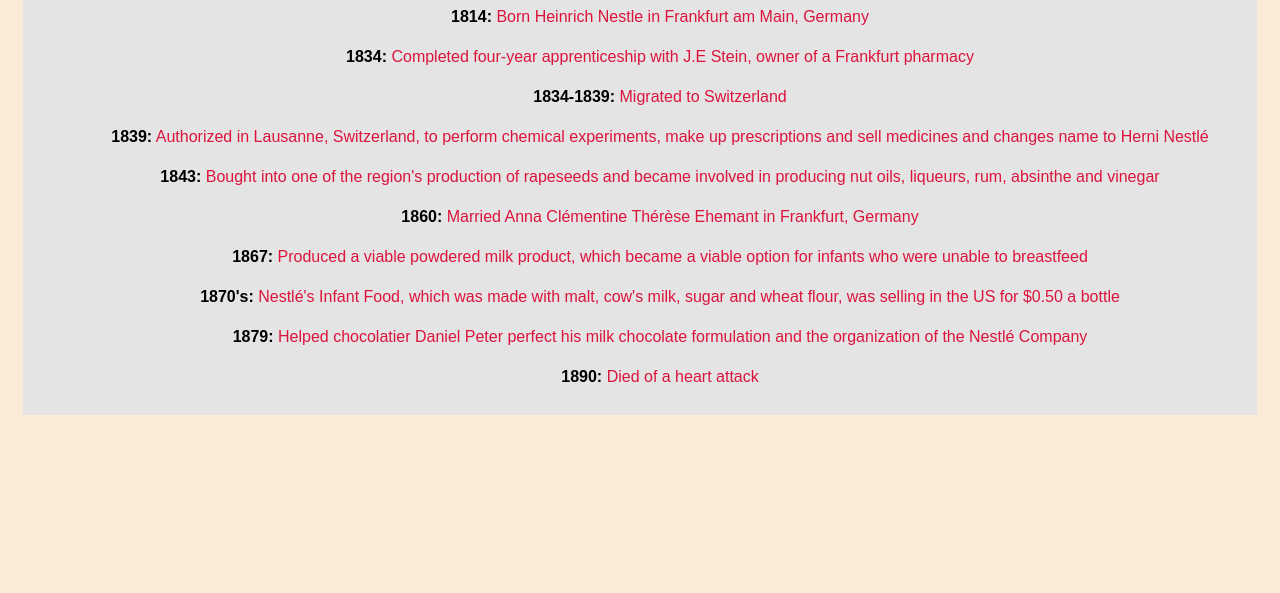
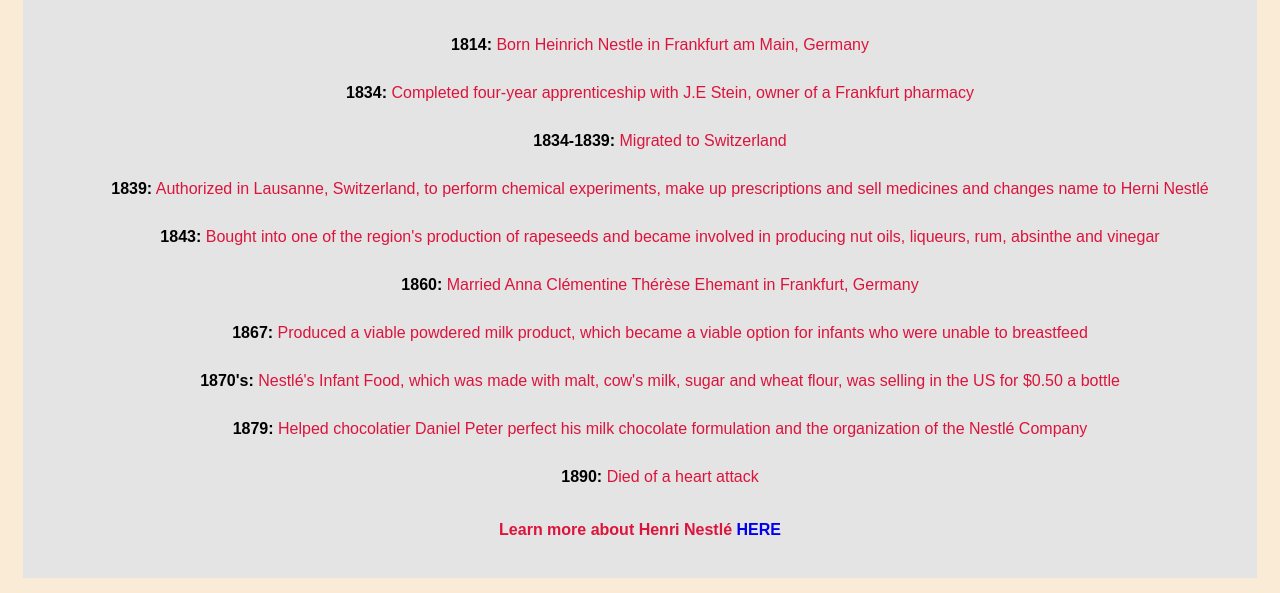
Before and after one commit to GoingOverCs/nestleTribute, a plain HTML site: page index.html in a window 1280 px wide. Shown: the part 532-1125 px from the top of the page. Before the commit the page ends 962 px from the top, so only its background shows below. Drawn offline with Linux system fonts and the light colour scheme.

Commit message:
added link at bottom

```diff
--- a/index.html
+++ b/index.html
@@ -50,6 +50,7 @@
                     <p><span>1890:</span> Died of a heart attack</p>
                 </li>
             </ul>
+            <h4>Learn more about Henri Nestlé <a href="https://en.wikipedia.org/wiki/Henri_Nestl%C3%A9" target="_blank">HERE</a></h4>
         </div>
 
     </div>
--- a/styles.css
+++ b/styles.css
@@ -2,7 +2,7 @@
     background-color: antiquewhite;
     color: crimson;
     font-family: Arial, Helvetica, sans-serif;
-    line-height: 1.5em;
+    line-height: 2em;
 }
 
 h1, h4 {
@@ -27,7 +27,6 @@
 .henri {
   max-width:400px;
   max-height:300px;
-
   padding: 5px;
   background-color: white;
 }
@@ -52,3 +51,7 @@
     text-align: center;
     list-style-type: none;
 }
+
+a {
+    text-decoration: none;
+}
```
